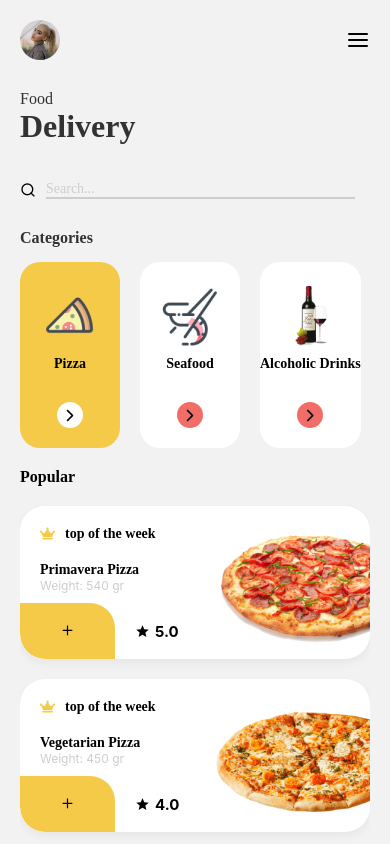
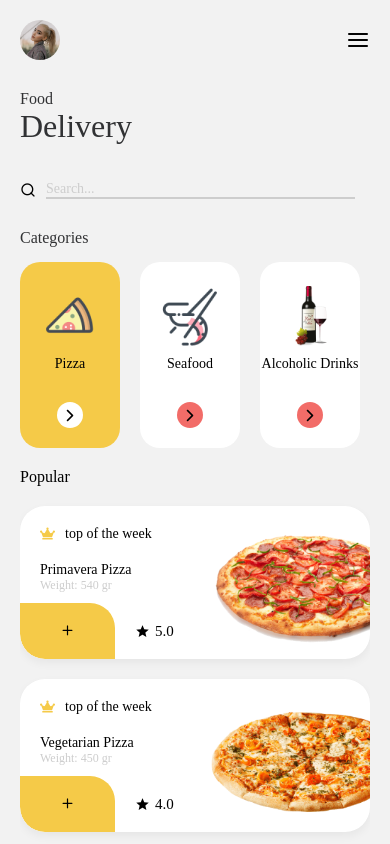
Before and after one commit to phananh18/rn-food-UI-app, a React Native app: screen / in a window 390 px wide. Shown: the top 844 px of the page. Built offline with nearby package versions, Linux system fonts and the light colour scheme.

Commit message:
add font family

```diff
--- a/react-native.config.js
+++ b/react-native.config.js
@@ -3,5 +3,5 @@ module.exports = {
         ios:{},
         android:{}
     },
-    assets:['./assets/fonts/'],
+    assets:['./src/assets/fonts/'],
 }
--- a/src/components/DetailScreen.js
+++ b/src/components/DetailScreen.js
@@ -126,7 +126,7 @@ const styles = StyleSheet.create({
     },
     title: {
         fontSize: 32,
-        fontWeight: 'bold',
+        fontFamily:'Montserrat-Bold',
         width: '50%',
     },
     priceWrapper: {
@@ -136,7 +136,7 @@ const styles = StyleSheet.create({
     price: {
         fontSize: 32,
         color: Colors.price,
-        fontWeight: 'bold'
+        fontFamily:'Montserrat-SemiBold',
     },
     infoWrapper: {
         flexDirection: 'row',
@@ -154,11 +154,12 @@ const styles = StyleSheet.create({
     infoItemTitle: {
         fontSize: 14,
         color: Colors.textLight,
+        fontFamily:'Montserrat-Medium',
     },
     infoItemText: {
         fontSize: 16,
         color: Colors.textDark,
-        fontWeight: 'bold'
+        fontFamily:'Montserrat-SemiBold',
     },
     infoImage: {
         resizeMode: 'contain',
@@ -170,7 +171,7 @@ const styles = StyleSheet.create({
     ingredientsTitle: {
         paddingHorizontal:20,
         fontSize: 16,
-        fontWeight: 'bold'
+        fontFamily:'Montserrat-Bold',
     },
     ingredientsListWrapper: {
         paddingVertical:20,
@@ -204,7 +205,7 @@ const styles = StyleSheet.create({
         alignItems:'center',
     },
     orderText:{
-        fontWeight:'bold',
+        fontFamily:'Montserrat-Bold',
         fontSize:16,
     }
 })
--- a/src/components/HomeScreen.js
+++ b/src/components/HomeScreen.js
@@ -106,7 +106,7 @@ const HomeScreen = ({ navigation }) => {
                                                             style={{
                                                                 marginLeft: 5,
                                                                 fontSize: 15,
-                                                                fontWeight: 'bold'
+                                                                fontFamily:'Montserrat-SemiBold'
                                                             }}>
                                                             {item.rating}
                                                         </Text>
@@ -161,7 +161,6 @@ const styles = StyleSheet.create({
         fontFamily: 'Montserrat-Bold',
         fontSize: 32,
         color: Colors.textDark,
-        fontWeight: 'bold',
     },
     searchWrapper: {
         marginTop: 36,
@@ -188,7 +187,6 @@ const styles = StyleSheet.create({
         fontFamily: 'Montserrat-Bold',
         fontSize: 16,
         color: Colors.textDark,
-        fontWeight: 'bold',
     },
     categoriesListWrapper: {
         paddingTop: 15,
@@ -211,7 +209,6 @@ const styles = StyleSheet.create({
         fontFamily: 'Montserrat-SemiBold',
         fontSize: 14,
         marginTop: 10,
-        fontWeight: 'bold',
     },
     categorySelectWrapper: {
         alignSelf: 'center',
@@ -232,7 +229,6 @@ const styles = StyleSheet.create({
     popularTitle: {
         fontFamily: 'Montserrat-Bold',
         fontSize: 16,
-        fontWeight: 'bold',
     },
     popularCardWrapper: {
         borderRadius: 25,
@@ -256,7 +252,6 @@ const styles = StyleSheet.create({
     popularTopText: {
         fontSize: 14,
         fontFamily: 'Montserrat-SemiBold',
-        fontWeight: 'bold',
         marginLeft: 10,
     },
     popularTitleWrapper: {
@@ -264,12 +259,12 @@ const styles = StyleSheet.create({
     },
     popularTitlesTitle: {
         fontSize: 14,
-        fontWeight: 'bold',
         fontFamily: 'Montserrat-SemiBold',
     },
     popularTitlesWeight: {
         color: Colors.textLight,
         fontSize: 12,
+        fontFamily:'Monteserrat-Medium'
     },
     popularCardBottom: {
         flexDirection: 'row',
```
Also changed, not shown: 6 other files (tests, documents, lock files or other folders).
